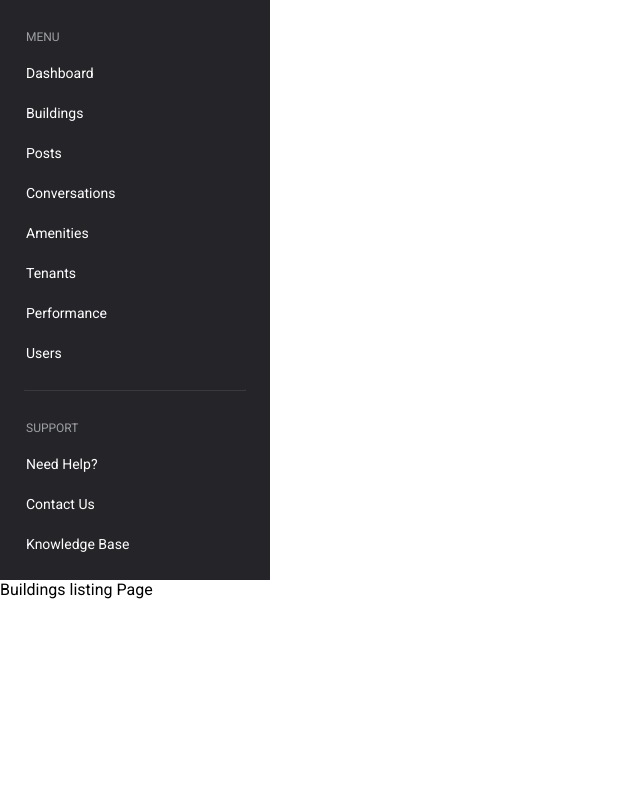
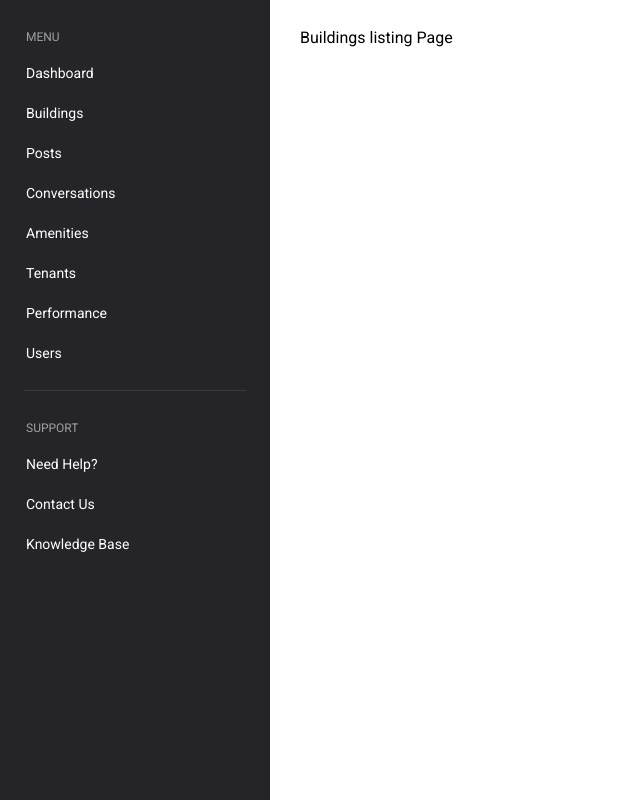
Before and after one commit to jharper202007/mojo, a React (Create React App) app: page / in a window 1280 px wide. Shown: the whole page, without its empty margins (0-640 px from the left). Built offline with nearby package versions, Linux system fonts and the light colour scheme; no server answers.

Commit message:
Move main content to right of side nav

```diff
--- /dev/null
+++ b/src/App.css
@@ -0,0 +1,8 @@
+div.App {
+  display: flex;
+}
+
+div.main {
+  display: flex;
+  padding: 28px 0 0 30px;
+}
--- a/src/App.jsx
+++ b/src/App.jsx
@@ -8,12 +8,14 @@ import {
 import NavBar from './components/layout/NavBar';
 import BuildingsPage from './components/pages/Buildings';
 import GenericPage from './components/pages/Generic';
+import './App.css';
 
 function App() {
   return (
     <Router>
       <div className="App">
         <NavBar />
+        <div className='main'>
           <Switch>
             {/* will match either '/' or '/buildings' */}
             <Route path="/(buildings)?" exact>
@@ -25,6 +27,7 @@ function App() {
             </Route>
           </Switch>
         </div>
+      </div>
     </Router>
   );
 }
--- a/src/components/layout/NavBar/navbar.module.css
+++ b/src/components/layout/NavBar/navbar.module.css
@@ -1,12 +1,13 @@
 .sidenav {
   display: flex;
   flex-direction: column;
-  height: 100%;
+  height: 100vh;
   width: 270px;
   flex-wrap: nowrap;
   background-color: #252529;
   color: #ffffff;
   font-family: 'Roboto-Medium', 'Roboto', sans-serif;
+  z-index: 1000;
 }
 
 .sub_menu {
@@ -43,7 +44,7 @@
   border-radius: 5px;
 }
 
-.divider {
+hr {
   border-top: 1px solid #252529;
   opacity: 0.1;
   margin: 0 14px;
```
Also changed, not shown: src/index.css (line endings or trailing spaces). Lines whose indentation alone changed are shown as unchanged.
